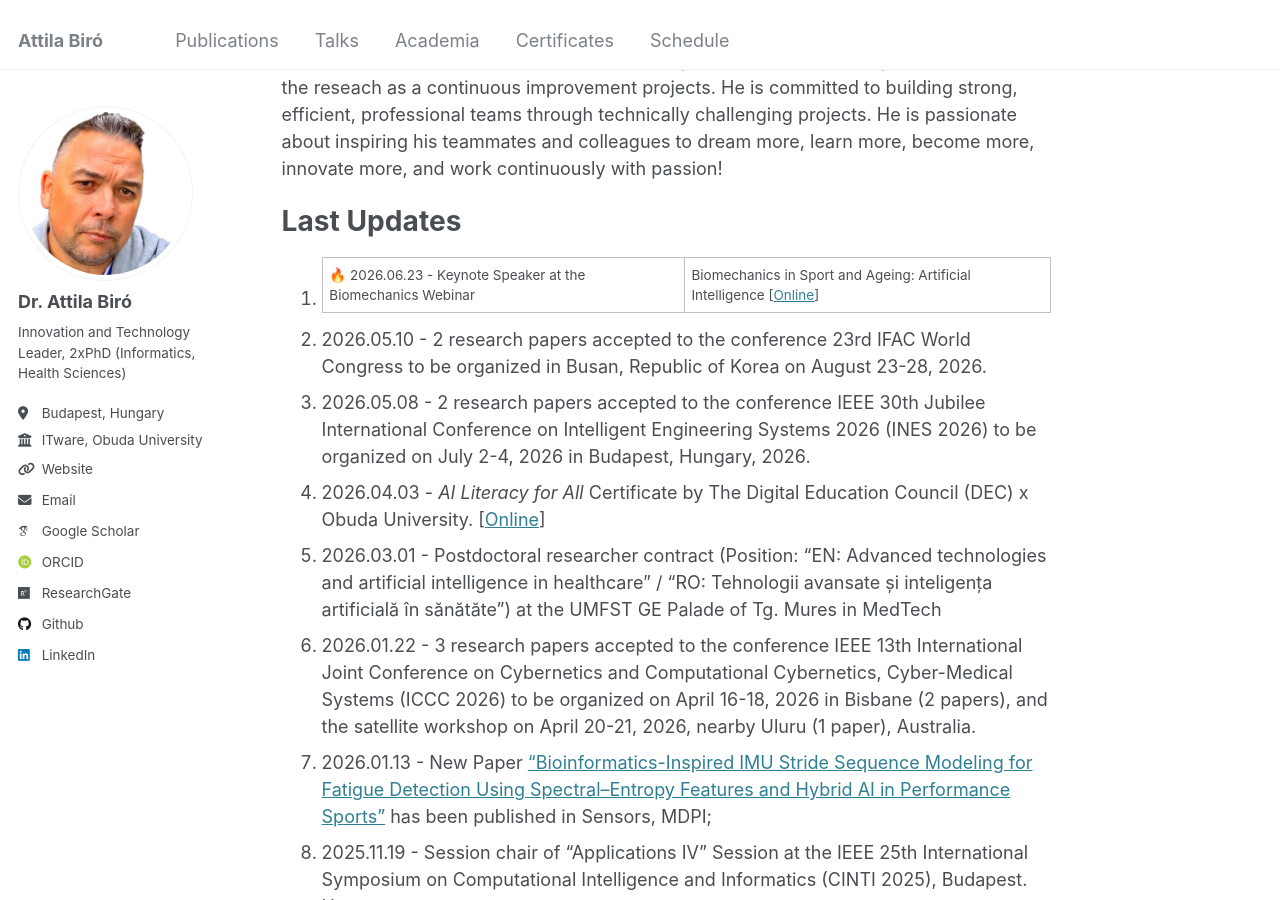
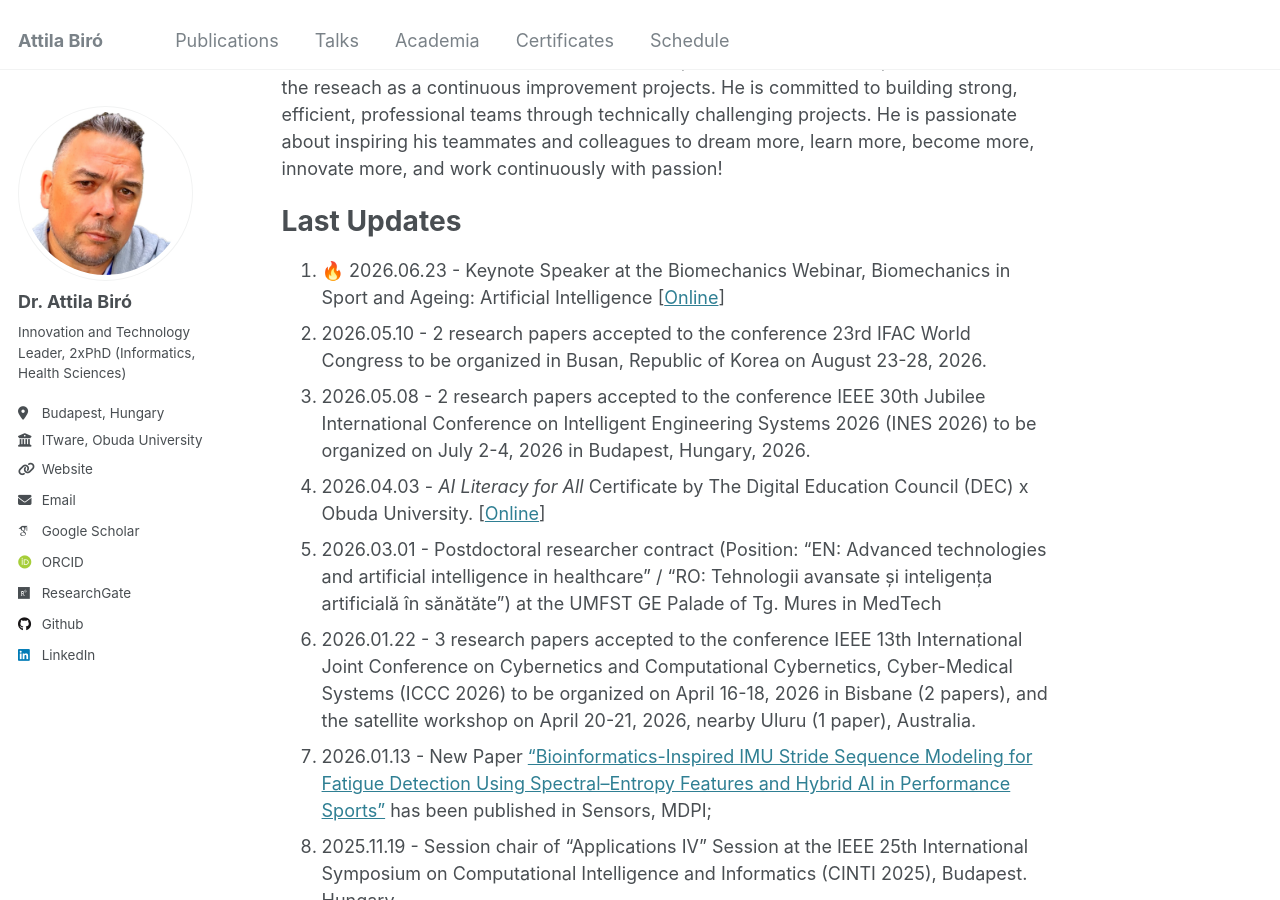
Before and after one commit to biroka/biroka.github.io, a Jekyll site: the page built from _pages/about.md, in a window 1280 px wide and 900 px high, scrolled down 682 px. Built offline with Jekyll 4.4.1, drawn with Linux system fonts in a browser that asks for light colours; some web fonts are replaced.

```diff
--- a/_pages/about.md
+++ b/_pages/about.md
@@ -17,7 +17,7 @@ His motivation is to ensure the business development, software development as we
 
 Last Updates
 ======
-1. 🔥 2026.06.23 - Keynote Speaker at the Biomechanics Webinar | Biomechanics in Sport and Ageing: Artificial Intelligence [<a target="_new" href="https://sciforum.net/event/Biomechanics-1?subscribe&section=#welcomef">Online</a>]
+1. 🔥 2026.06.23 - Keynote Speaker at the Biomechanics Webinar, Biomechanics in Sport and Ageing: Artificial Intelligence [<a target="_new" href="https://sciforum.net/event/Biomechanics-1?subscribe&section=#welcomef">Online</a>]
 2. 2026.05.10 - 2 research papers accepted to the conference 23rd IFAC World Congress to be organized in Busan, Republic of Korea on August 23-28, 2026.
 3. 2026.05.08 - 2 research papers accepted to the conference IEEE 30th Jubilee International Conference on Intelligent Engineering Systems 2026 (INES 2026) to be organized on July 2-4, 2026 in Budapest, Hungary, 2026.
 4. 2026.04.03 - _AI Literacy for All_ Certificate by The Digital Education Council (DEC) x Obuda University. [<a target="_new" href="https://github.com/biroka/PhD/blob/main/certificates/Biro_Attila_OE_AI_Literacy_for_All_rk08m3mh7a-2026-04-03.pdf">Online</a>]
```
